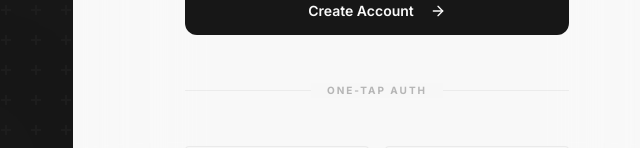
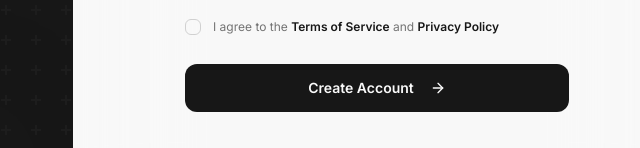
Before and after one commit to sou842/The-Const, a Next.js app: page /register in a window 1280 px wide. Shown: the part 505-653 px from the top of the page, without its empty margins (599-1239 px from the left). Built offline with nearby package versions, Linux system fonts and the light colour scheme; no server answers; a web font is replaced by a local one.

Commit message:
auth-commented

```diff
--- a/src/app/login/page.tsx
+++ b/src/app/login/page.tsx
@@ -172,7 +172,7 @@ function LoginForm() {
             </Button>
           </form>
 
-          <div className="relative py-4">
+          {/* <div className="relative py-4">
             <div className="absolute inset-0 flex items-center"><div className="w-full border-t border-muted-foreground/10" /></div>
             <div className="relative flex justify-center text-[10px] uppercase tracking-[0.2em] font-bold">
               <span className="bg-background px-4 text-muted-foreground/50">Secure Connect</span>
@@ -188,7 +188,7 @@ function LoginForm() {
               <svg className="h-4 w-4 mr-2" fill="currentColor" viewBox="0 0 24 24"><path d="M12 0c-6.626 0-12 5.373-12 12 0 5.302 3.438 9.8 8.207 11.387.599.111.793-.261.793-.577v-2.234c-3.338.726-4.033-1.416-4.033-1.416-.546-1.387-1.333-1.756-1.333-1.756-1.089-.745.083-.729.083-.729 1.205.084 1.839 1.237 1.839 1.237 1.07 1.834 2.807 1.304 3.492.997.107-.775.418-1.305.762-1.604-2.665-.305-5.467-1.334-5.467-5.931 0-1.311.469-2.381 1.236-3.221-.124-.303-.535-1.524.117-3.176 0 0 1.008-.322 3.301 1.23.957-.266 1.983-.399 3.003-.404 1.02.005 2.047.138 3.006.404 2.291-1.552 3.297-1.23 3.297-1.23.653 1.653.242 2.874.118 3.176.77.84 1.235 1.911 1.235 3.221 0 4.609-2.807 5.624-5.479 5.921.43.372.823 1.102.823 2.222v3.293c0 .319.192.694.801.576 4.765-1.589 8.199-6.086 8.199-11.386 0-6.627-5.373-12-12-12z"/></svg>
               GitHub
             </Button>
-          </div>
+          </div> */}
 
           <p className="mt-12 text-center text-xs text-muted-foreground font-light">
             New to The Const?{" "}
--- a/src/app/register/page.tsx
+++ b/src/app/register/page.tsx
@@ -201,7 +201,7 @@ export default function Register() {
             </Button>
           </form>
 
-          <div className="relative py-4">
+          {/* <div className="relative py-4">
             <div className="absolute inset-0 flex items-center"><div className="w-full border-t border-muted-foreground/10" /></div>
             <div className="relative flex justify-center text-[10px] uppercase tracking-[0.2em] font-bold">
               <span className="bg-background px-4 text-muted-foreground/50">One-Tap Auth</span>
@@ -217,7 +217,7 @@ export default function Register() {
               <svg className="h-4 w-4 mr-2" fill="currentColor" viewBox="0 0 24 24"><path d="M12 0c-6.626 0-12 5.373-12 12 0 5.302 3.438 9.8 8.207 11.387.599.111.793-.261.793-.577v-2.234c-3.338.726-4.033-1.416-4.033-1.416-.546-1.387-1.333-1.756-1.333-1.756-1.089-.745.083-.729.083-.729 1.205.084 1.839 1.237 1.839 1.237 1.07 1.834 2.807 1.304 3.492.997.107-.775.418-1.305.762-1.604-2.665-.305-5.467-1.334-5.467-5.931 0-1.311.469-2.381 1.236-3.221-.124-.303-.535-1.524.117-3.176 0 0 1.008-.322 3.301 1.23.957-.266 1.983-.399 3.003-.404 1.02.005 2.047.138 3.006.404 2.291-1.552 3.297-1.23 3.297-1.23.653 1.653.242 2.874.118 3.176.77.84 1.235 1.911 1.235 3.221 0 4.609-2.807 5.624-5.479 5.921.43.372.823 1.102.823 2.222v3.293c0 .319.192.694.801.576 4.765-1.589 8.199-6.086 8.199-11.386 0-6.627-5.373-12-12-12z"/></svg>
               GitHub
             </Button>
-          </div>
+          </div> */}
 
           <p className="mt-12 text-center text-xs text-muted-foreground font-light">
             Already a member?{" "}
```
